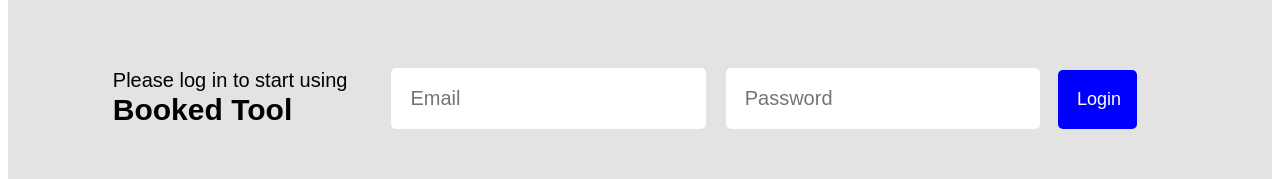
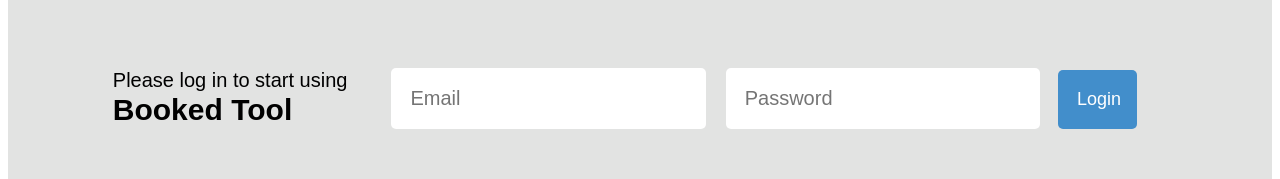
Before and after one commit to mohammedazez/booked-tool-vue-js, a Vue app: page / in a window 1280 px wide. Shown: the part 860-1039 px from the top of the page. Built offline with nearby package versions, Linux system fonts and the light colour scheme.

Commit message:
add comment

```diff
--- a/src/styles/Home.css
+++ b/src/styles/Home.css
@@ -88,7 +88,7 @@
 }
 
 .button-login-area {
-  background-color: blue;
+  background-color: #428ecb;
   color: white;
   padding: 19px;
   margin: 8px;
--- a/src/styles/Home.scss
+++ b/src/styles/Home.scss
@@ -91,7 +91,7 @@
 }
 
 .button-login-area {
-  background-color: blue;
+  background-color: #428ecb;
   color: white;
   padding: 19px;
   margin: 8px;
@@ -110,7 +110,6 @@
   padding: 10px;
   max-width: 100%;
 }
-
 // End Login Area
 
 .banner-area {
```
Also changed, not shown: src/components/Home.vue (+6 -1 lines), src/components/Loginsection.vue (added), 1 other file (tests, documents, lock files or other folders).
